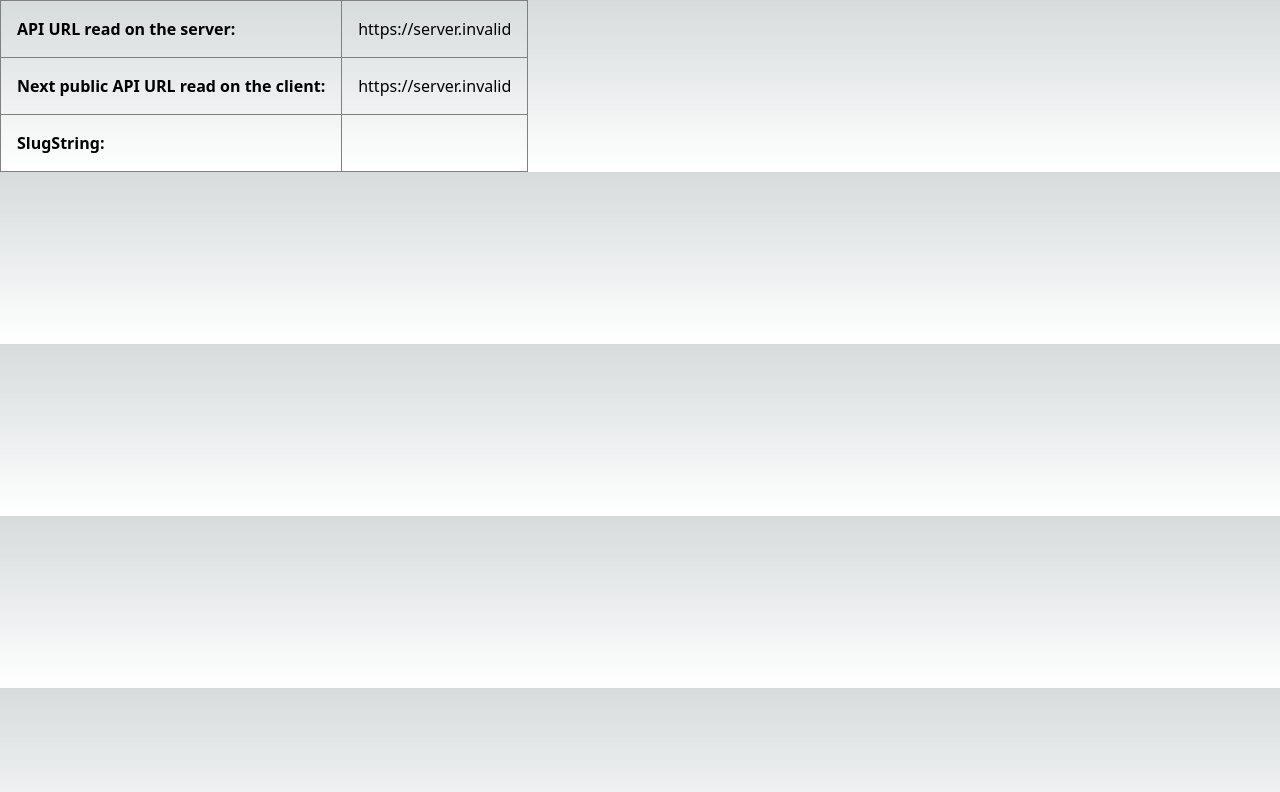
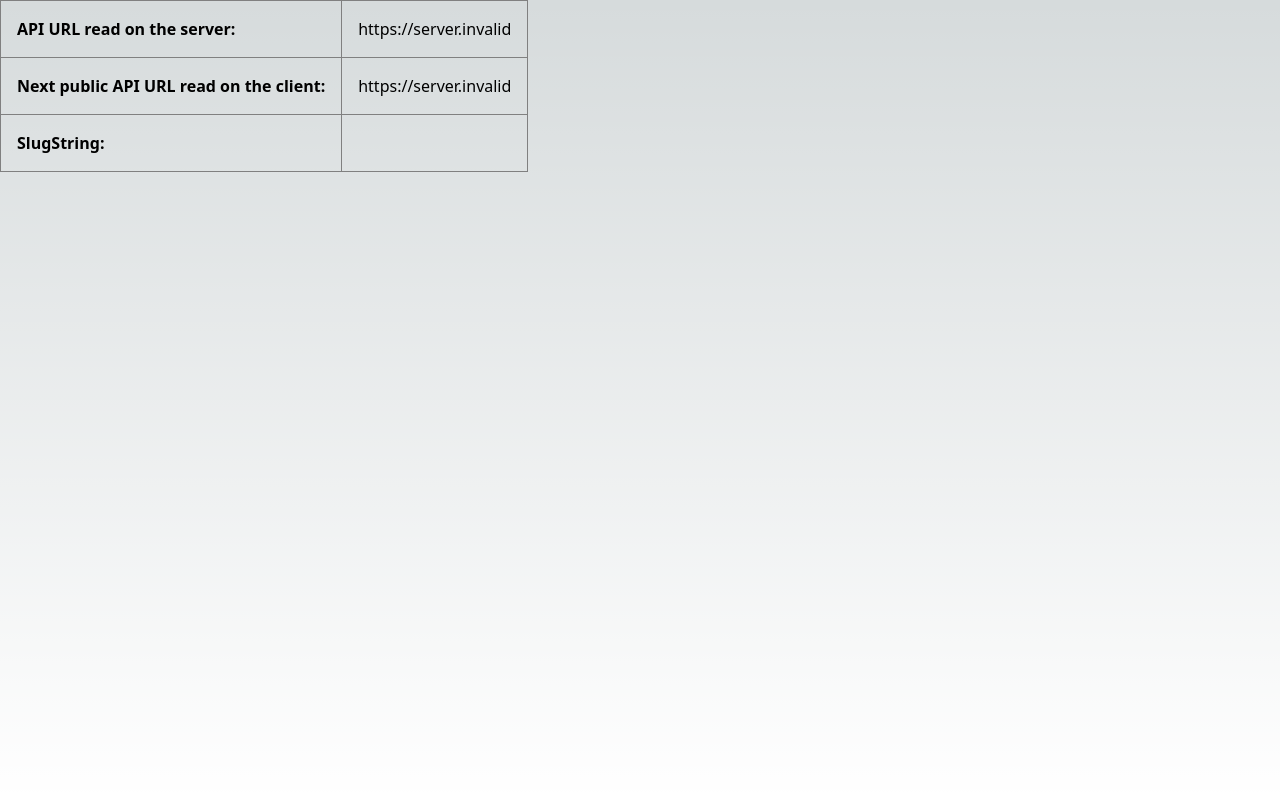
Before and after one commit to nazmulsisil/try-next-build-long-time, a Next.js app: page / in a window 1280 px wide. Shown: the top 792 px of the page. Built offline with nearby package versions, Linux system fonts and the light colour scheme; no server answers.

Commit message:
fix: page

```diff
--- a/src/pages/[...slug].tsx
+++ b/src/pages/[...slug].tsx
@@ -10,12 +10,11 @@ export default function HomePage({
   slugString,
 }: PageProps) {
   return (
-    <div>
+    <div className="min-h-screen">
       <table>
         <tbody>
           <tr>
             <td>
-              {" "}
               <b>API URL read on the server: </b>
             </td>
             <td>{apiReadOnTheServer}</td>
@@ -23,7 +22,6 @@ export default function HomePage({
 
           <tr>
             <td>
-              {" "}
               <b>Next public API URL read on the client: </b>
             </td>
             <td>{process.env.NEXT_PUBLIC_API_URL}</td>
```
